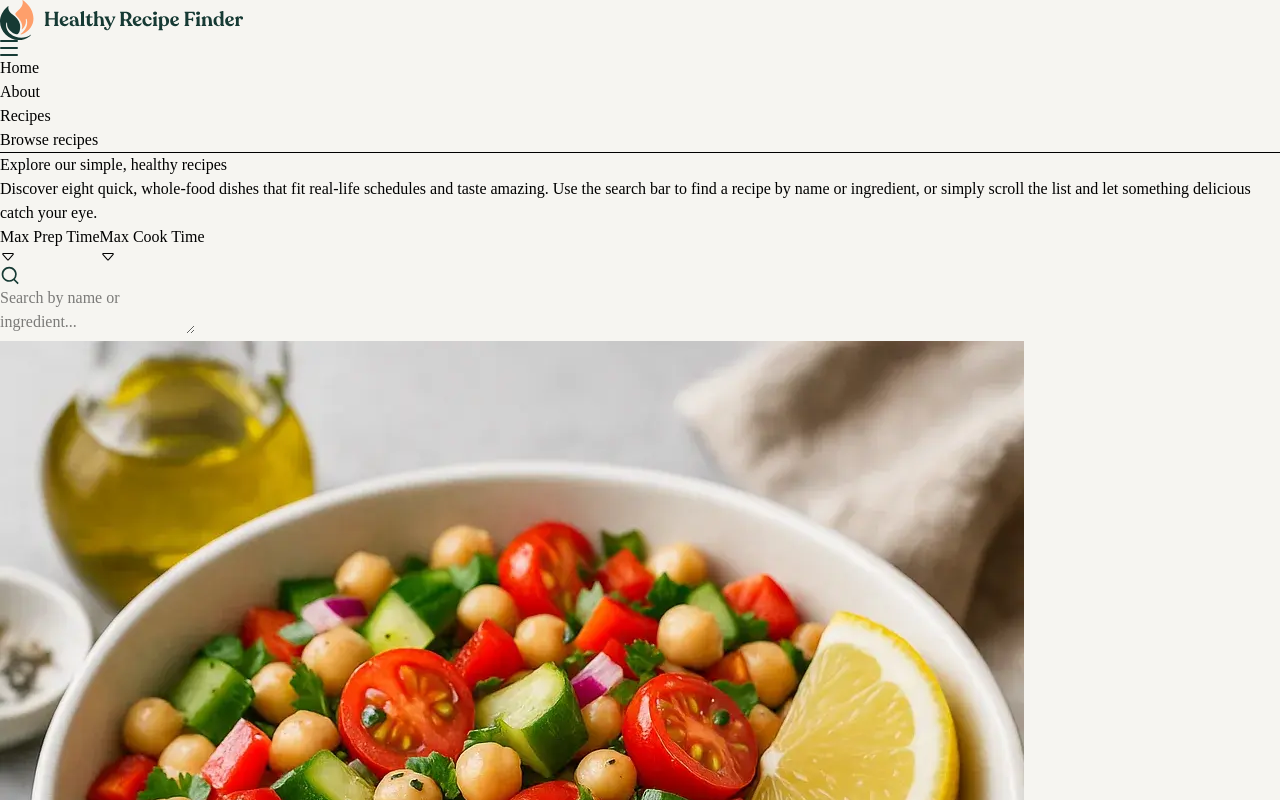
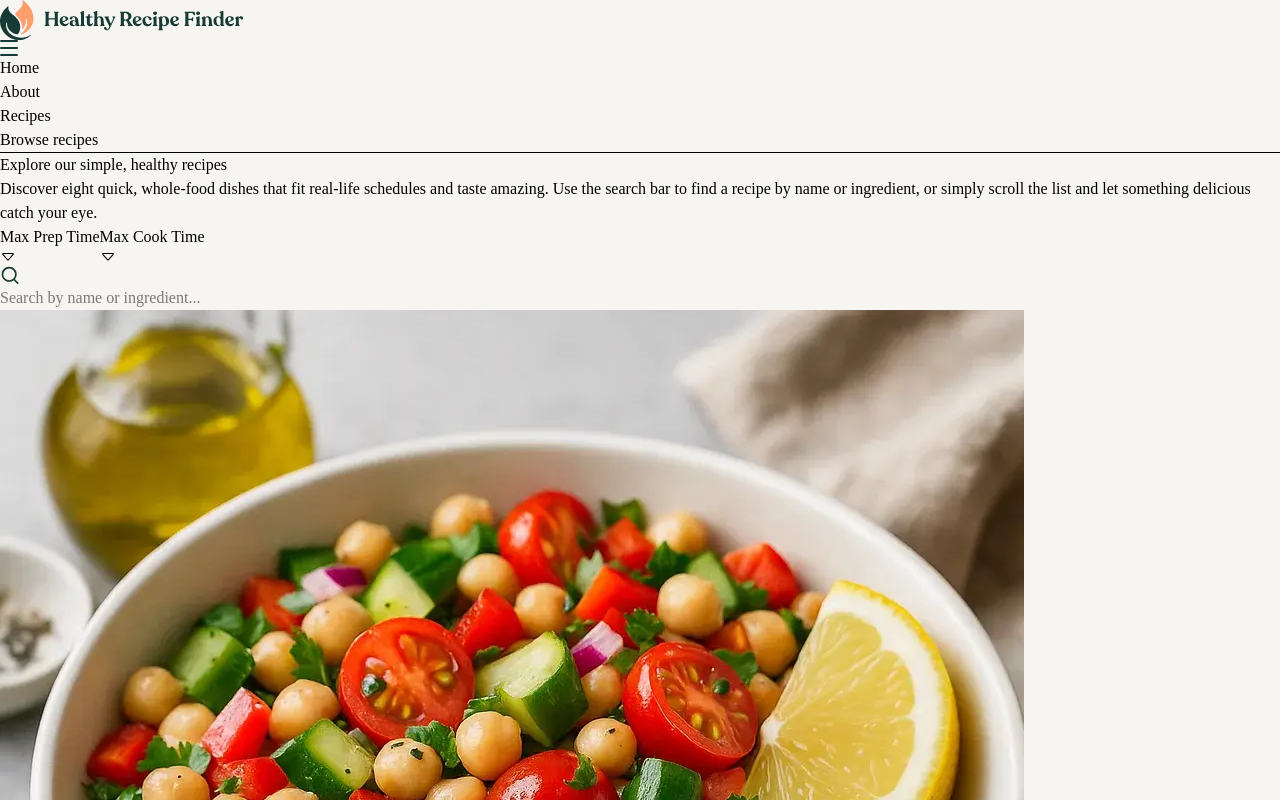
Before and after one commit to joeleg96/starter-code, a React (Vite) app in the folder my-react-app/: page / in a window 1280 px wide. Both pictures are taken after a click on the item "Recipes". Shown: the top 800 px of the page. Built offline with nearby package versions, Linux system fonts and the light colour scheme.

Commit message:
fixed z-index overlay issue in call to action component that prevented button from being clicked added filter feature functionality to the recipes section changed textarea to input and removed border on focus state

```diff
--- a/my-react-app/src/components/CallToAction.jsx
+++ b/my-react-app/src/components/CallToAction.jsx
@@ -4,15 +4,15 @@ import KnifePattern from '../../public/images/pattern-knife.svg';
 
 export default function CallToAction({selectPage}) {
     return <section className='mt-10'>
-        <div className='w-[95%] mx-auto bg-[#E0E6E3] rounded-xl p-10 relative md:py-20 -z-2'>
+        <div className='w-[95%] mx-auto bg-[#E0E6E3] rounded-xl p-10 relative md:py-20 z-0'>
             <div>
                 <h2 className='text-[#163A34] text-5xl font-bold text-center'>Ready to cook smarter?</h2>
                 <p className='text-xl mt-6 text-center text-[#163A34]'>Hit the button, pick a recipe, and get dinner on the table—fast.</p>
                 <div className='flex justify-center mt-8 w-44 mx-auto'>
-                    <Button onClick={()=>selectPage('Recipes')}>Browse recipes</Button>
+                    <Button onClick={()=>{selectPage('Recipes'), window.scrollTo({ top: 0, behavior: "smooth" })}}>Browse recipes</Button>
                 </div>
-                <img className='absolute bottom-0 left-0 h-45 hidden md:block -z-1' src={ForkPattern} alt="background fork pattern" />
-                <img className='absolute top-0 right-0 h-45 hidden md:block -z-1' src={KnifePattern} alt="background knife pattern" />
+                <img className='absolute bottom-0 left-0 h-45 hidden md:block z-[-1]' src={ForkPattern} alt="background fork pattern" />
+                <img className='absolute top-0 right-0 h-45 hidden md:block z-[-1]' src={KnifePattern} alt="background knife pattern" />
             </div>
         </div>
     </section>
--- a/my-react-app/src/components/RecipeFiltersSection.jsx
+++ b/my-react-app/src/components/RecipeFiltersSection.jsx
@@ -1,10 +1,10 @@
 import RecipeFilterButton from "./RecipeFilterButton";
 import SearchBar from "./SearchBar";
 
-export default function RecipeFiltersSection() {
+export default function RecipeFiltersSection({ref, updateSearch}) {
     return <section className='md:grid md:grid-cols-3 md:w-200 mx-auto'>
         <RecipeFilterButton>Max Prep Time</RecipeFilterButton>
         <RecipeFilterButton>Max Cook Time</RecipeFilterButton>
-        <SearchBar />
+        <SearchBar ref={ref} updateSearch={updateSearch} />
     </section>
 }
--- a/my-react-app/src/components/Recipes.jsx
+++ b/my-react-app/src/components/Recipes.jsx
@@ -1,9 +1,20 @@
 import RecipeItem from "./RecipeItem"
 import data from '../data.json';
 
-export default function Recipes({ selectPage, selectRecipe }) {
+export default function Recipes({ selectPage, selectRecipe, search }) {
+
+    const filteredRecipes = data.filter((item) => {
+    const text = search.toLowerCase();
+    return (
+      item.title.toLowerCase().includes(text) ||
+      item.overview.toLowerCase().includes(text) ||
+      item.ingredients.join(" ").toLowerCase().includes(text)
+    );
+  });
+
     return <section className='md:grid md:grid-cols-2 md:max-w-[760px] lg:grid-cols-3 lg:max-w-[1300px] gap-4 mx-auto px-2'>
-       {data.map(item => (
+        {filteredRecipes.length > 0 ? (
+          filteredRecipes.map((item) => (
             <RecipeItem
               key={item.id}
               recipeImg={import.meta.env.BASE_URL + item.image.large}
@@ -16,6 +27,9 @@ export default function Recipes({ selectPage, selectRecipe }) {
               selectPage={selectPage}
               selectRecipe={selectRecipe}
             />
-        ))}
+          ))
+        ) : (
+          <p>No recipes found.</p>
+        )}
     </section>
 }
--- a/my-react-app/src/components/RecipesPage.jsx
+++ b/my-react-app/src/components/RecipesPage.jsx
@@ -1,14 +1,27 @@
 import RecipeHero from "./RecipeHero";
 import RecipeFiltersSection from "./RecipeFiltersSection";
 import Recipes from "./Recipes";
+import { useState, useRef } from 'react';
 
 export default function RecipesPage({selectPage, selectRecipe}) {
+
+    const searchRef = useRef();
+    const [search, setSearch] = useState('');
+    const updateSearch = () => {
+        setSearch(searchRef.current.value);
+        console.log(searchRef.current.value);
+    };
+
     return <main className='max-w-350 mx-auto'>
         <RecipeHero />
-        <RecipeFiltersSection />
+        <RecipeFiltersSection
+            ref={searchRef}
+            updateSearch={updateSearch}
+        />
         <Recipes
             selectPage={selectPage}
             selectRecipe={selectRecipe}
+            search={search}
         />
     </main>
 }
--- a/my-react-app/src/components/SearchBar.jsx
+++ b/my-react-app/src/components/SearchBar.jsx
@@ -1,9 +1,14 @@
 import SearchImg from '../../public/images/icon-search.svg'
 
-export default function SearchBar() {
+export default function SearchBar({ ref, updateSearch }) {
     return <div className='flex justify-center gap-6 bg-white border border-[#E0E6E3] rounded-xl py-2 px-8 mx-auto w-100 mt-2 md:w-60'>
         <img src={SearchImg} />
-       <textarea className='h-6 w-80 resize-none' placeholder='Search by name or ingredient...'></textarea>
+        <input
+            type='text'
+            ref={ref}
+            onChange={updateSearch}
+            className='h-6 w-70 -ml-4 border-none focus:outline-none' placeholder='Search by name or ingredient...'>
+        </input>
     </div>
 
 }
```
Lines whose indentation alone changed are shown as unchanged.
